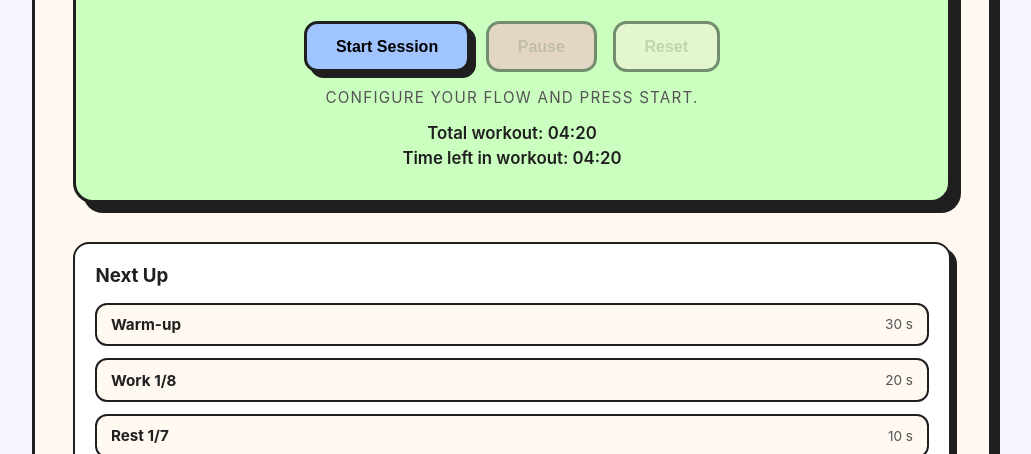
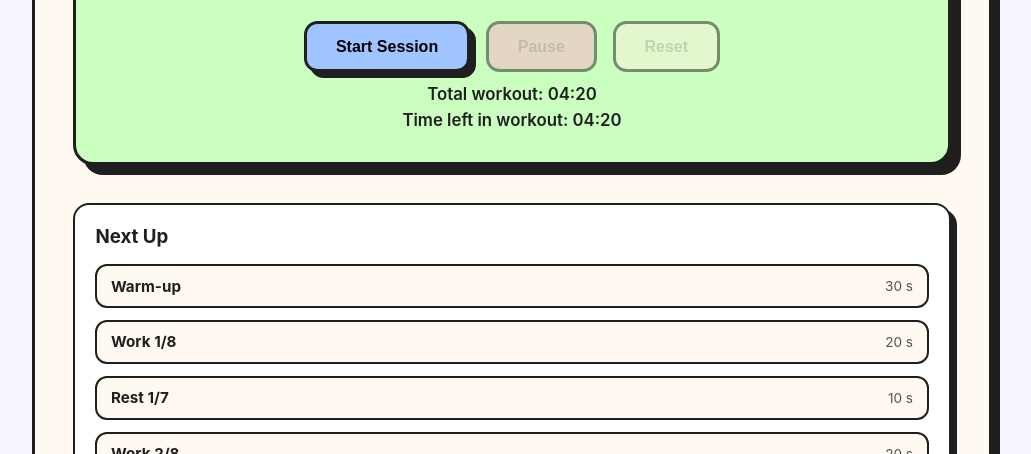
Before and after one commit to SomeoneWithOptions/tabata, a plain HTML site: page index.html in a window 1280 px wide. Shown: the part 646-1100 px from the top of the page, without its empty margins (128-1159 px from the left). Drawn offline with Linux system fonts and the light colour scheme.

Commit message:
removed status text

```diff
--- a/index.html
+++ b/index.html
@@ -111,7 +111,6 @@
               <button class="btn-accent" id="pauseBtn" disabled>Pause</button>
               <button class="btn-muted" id="resetBtn" disabled>Reset</button>
             </div>
-            <p id="statusText" class="status-text">Configure your flow and press start.</p>
             <div class="time-summary">
               <p id="totalTimeText" class="meta-text">Total workout: 00:00</p>
               <p id="remainingTimeText" class="meta-text">Time left in workout: 00:00</p>
--- a/script.js
+++ b/script.js
@@ -10,7 +10,6 @@
 const phaseLabel = document.getElementById('phaseLabel');
 const timeDisplay = document.getElementById('timeDisplay');
 const progressBar = document.getElementById('progressBar');
-      const statusText = document.getElementById('statusText');
 const totalTimeText = document.getElementById('totalTimeText');
 const remainingTimeText = document.getElementById('remainingTimeText');
 const phaseList = document.getElementById('phaseList');
@@ -210,9 +209,6 @@
     });
 }
 
-      function setStatusText(text) {
-        statusText.textContent = text;
-      }
 
 function handleCountdownAlerts() {
     if (remainingSeconds >= 0 && remainingSeconds <= 2) {
@@ -280,7 +276,6 @@
     remainingSeconds = 0;
     timeDisplay.textContent = '00:00';
     progressBar.style.width = '100%';
-        setStatusText('Nice! Session completed. Hit start for another round.');
     updateWorkoutSummaryText();
 }
 
@@ -292,7 +287,6 @@
     sessionCompleted = false;
     resetCompletionCueState();
     if (!phases.length) {
-          setStatusText('Please set at least one active block.');
         return;
     }
     status = 'running';
@@ -301,7 +295,6 @@
     pauseBtn.textContent = 'Pause';
     startBtn.textContent = 'Restart Session';
     updatePhaseList(phases, 0);
-        setStatusText('In session — keep breathing!');
     beginPhase(0);
 }
 
@@ -310,14 +303,12 @@
     status = 'paused';
     clearTimer();
     pauseBtn.textContent = 'Resume';
-        setStatusText('Paused — tap resume when you are ready.');
 }
 
 function resumeSession() {
     if (status !== 'paused') return;
     status = 'running';
     pauseBtn.textContent = 'Pause';
-        setStatusText('Back at it!');
     sound.prime();
     startTicking();
 }
@@ -339,7 +330,6 @@
     resetBtn.disabled = true;
     sessionCompleted = false;
     totalWorkoutSeconds = calculateTotalDuration(phases);
-        setStatusText('Configure your flow and press start.');
     updatePhaseList(phases);
     updateWorkoutSummaryText();
 }
--- a/style.css
+++ b/style.css
@@ -11,7 +11,9 @@
               'Segoe UI', sans-serif;
       }
 
-      *, *::before, *::after {
+      *,
+      *::before,
+      *::after {
           box-sizing: border-box;
       }
 
@@ -50,7 +52,7 @@
           font-size: 1rem;
       }
 
-      section + section {
+      section+section {
           margin-top: clamp(1.5rem, 3vw, 2.5rem);
       }
 
@@ -90,6 +92,7 @@
           background-color: white;
           box-shadow: inset 0 0 0 2px rgba(0, 0, 0, 0.05);
           -moz-appearance: textfield;
+          appearance: textfield;
       }
 
       input[type='number']::-webkit-inner-spin-button,
@@ -246,14 +249,6 @@
           background: #ffeedd;
       }
 
-      .status-text {
-        margin-top: 1rem;
-        font-size: 0.95rem;
-        text-transform: uppercase;
-        letter-spacing: 0.08em;
-        color: var(--text-muted);
-      }
-
       .time-summary {
           margin-top: 0.75rem;
           display: flex;
```
Lines whose indentation alone changed are shown as unchanged.
